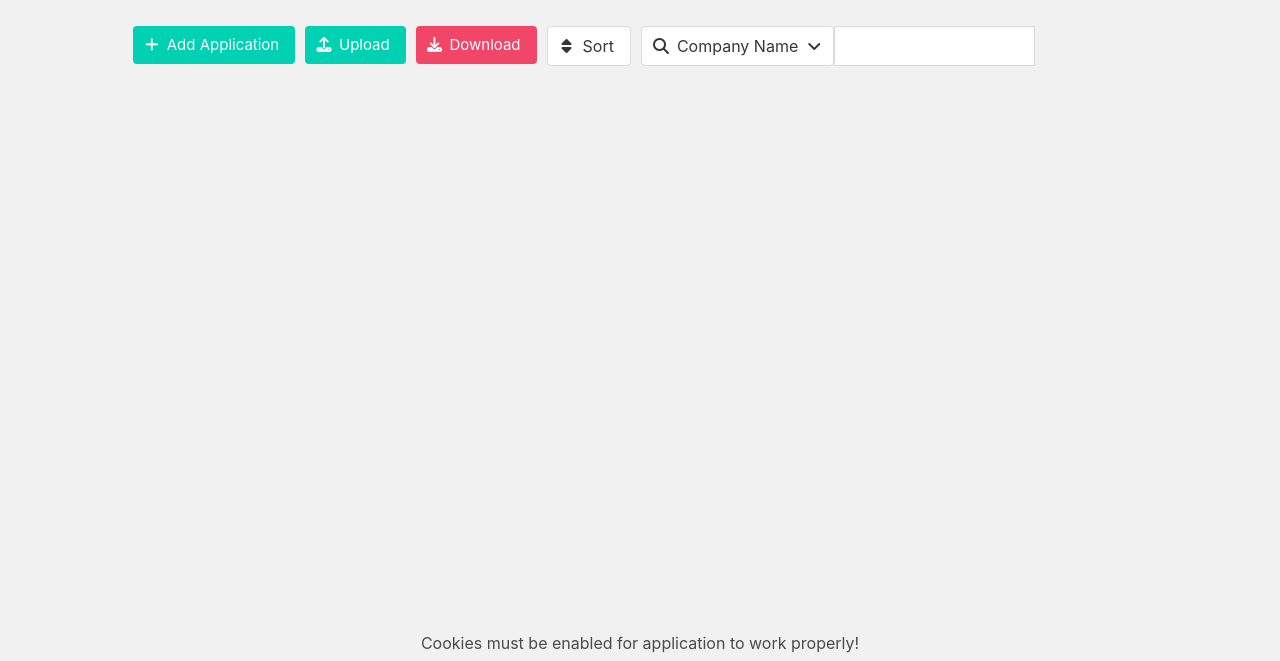
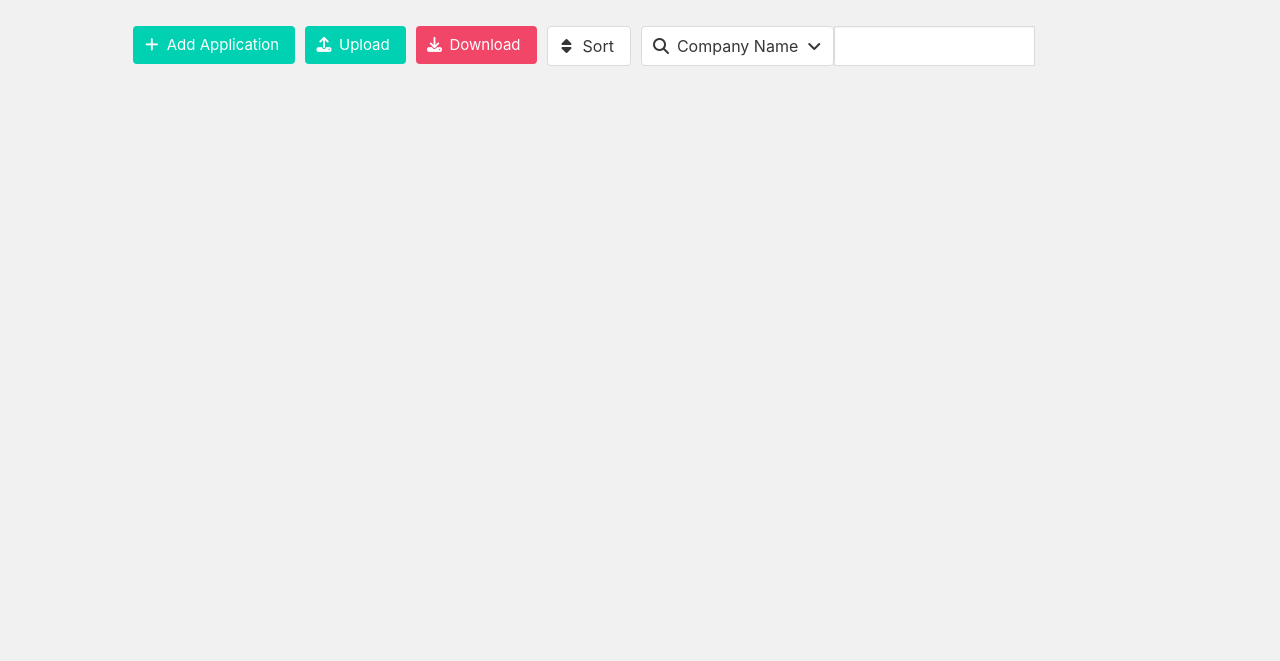
Before and after one commit to dentremontcatwit/AppliTrack, a plain HTML site: page applications.html in a window 1280 px wide. Shown: the part 139-800 px from the top of the page. Drawn offline with nearby package versions, Linux system fonts and the light colour scheme.

Commit message:
Remove footer

```diff
--- a/applications.html
+++ b/applications.html
@@ -294,10 +294,6 @@
         </div>
       </div>
     </div>
-
-    <div id="footer" class="has-text-centered">
-      Cookies must be enabled for application to work properly!
-    </div>
   </body>
   <script type="text/javascript" src="scripts/applications.js"></script>
 
```
